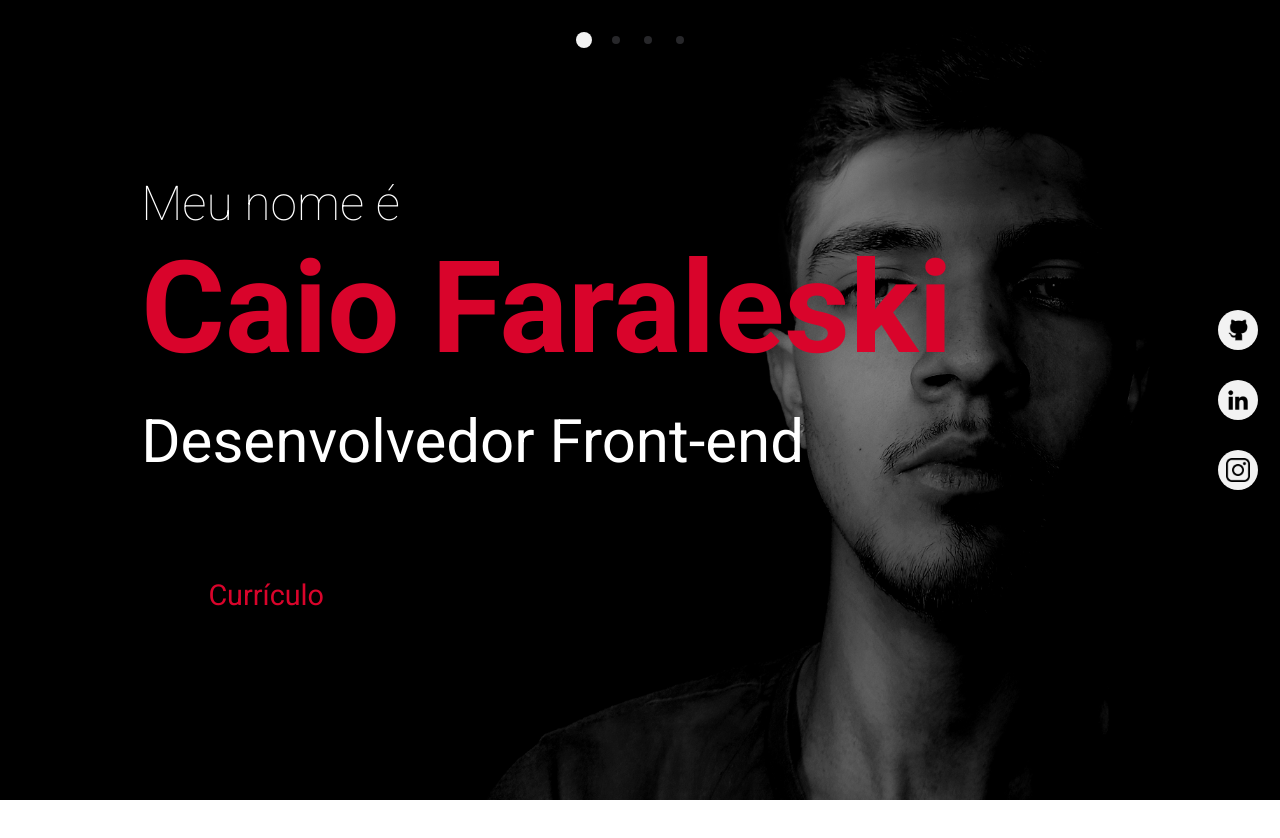
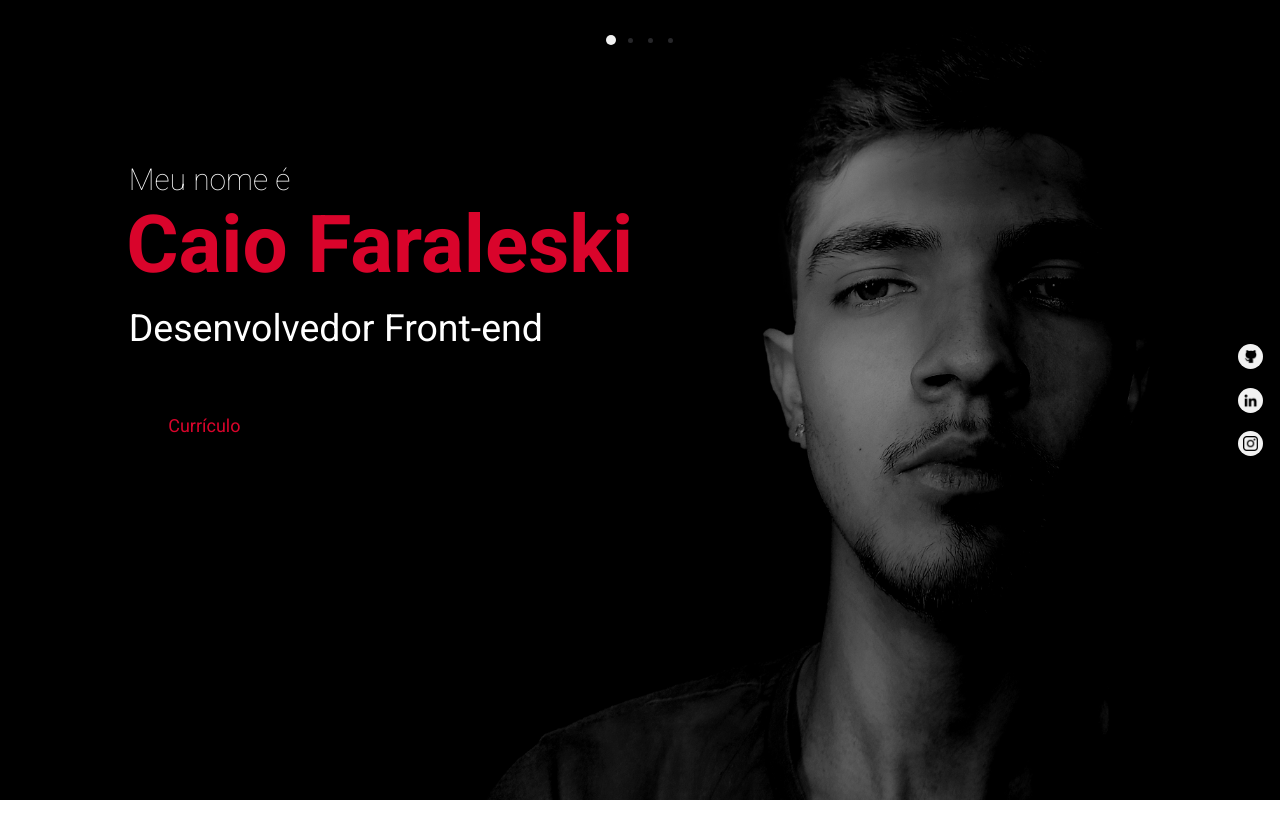
Before and after one commit to CaioFaraleski/portfolio, a React (Vite) app: page / in a window 1280 px wide. Shown: the top 838 px of the page. Built offline with nearby package versions, Linux system fonts and the light colour scheme.

Commit message:
build for deploy

```diff
--- a/src/components/Content.jsx
+++ b/src/components/Content.jsx
@@ -64,11 +64,11 @@ export function Content() {
               >
               {page === 0 ? (
                 <div className="h-full flex flex-col ml-10 mt-10">
-                  <h2 className="text-5xl font-extralight">
+                  <h2 className="text-5xl font-extralight pl-1">
                     Meu nome é
                   </h2>
                   <h1 className="text-lightRed text-9xl font-semibold mt-4">Caio Faraleski</h1>
-                  <h2 className="text-6xl mt-10">Desenvolvedor Front-end</h2>
+                  <h2 className="text-6xl mt-10 pl-1">Desenvolvedor Front-end</h2>
                   <a href="./src/assets/Caio_Faraleski.pdf" class="btn from-center" download>Currículo</a>
                 </div>
               ) : null}
--- a/src/styles/global.css
+++ b/src/styles/global.css
@@ -93,3 +93,15 @@ body {
   width: 1px;
   background: black;
 }
+
+@media (max-width: 1536px) {
+    html {
+        font-size: 12.3px;
+    }
+}
+
+@media (max-width: 1366px) {
+    html {
+        font-size: 10px;
+    }
+}
```
Also changed, not shown: 3 other files (tests, documents, lock files or other folders).
